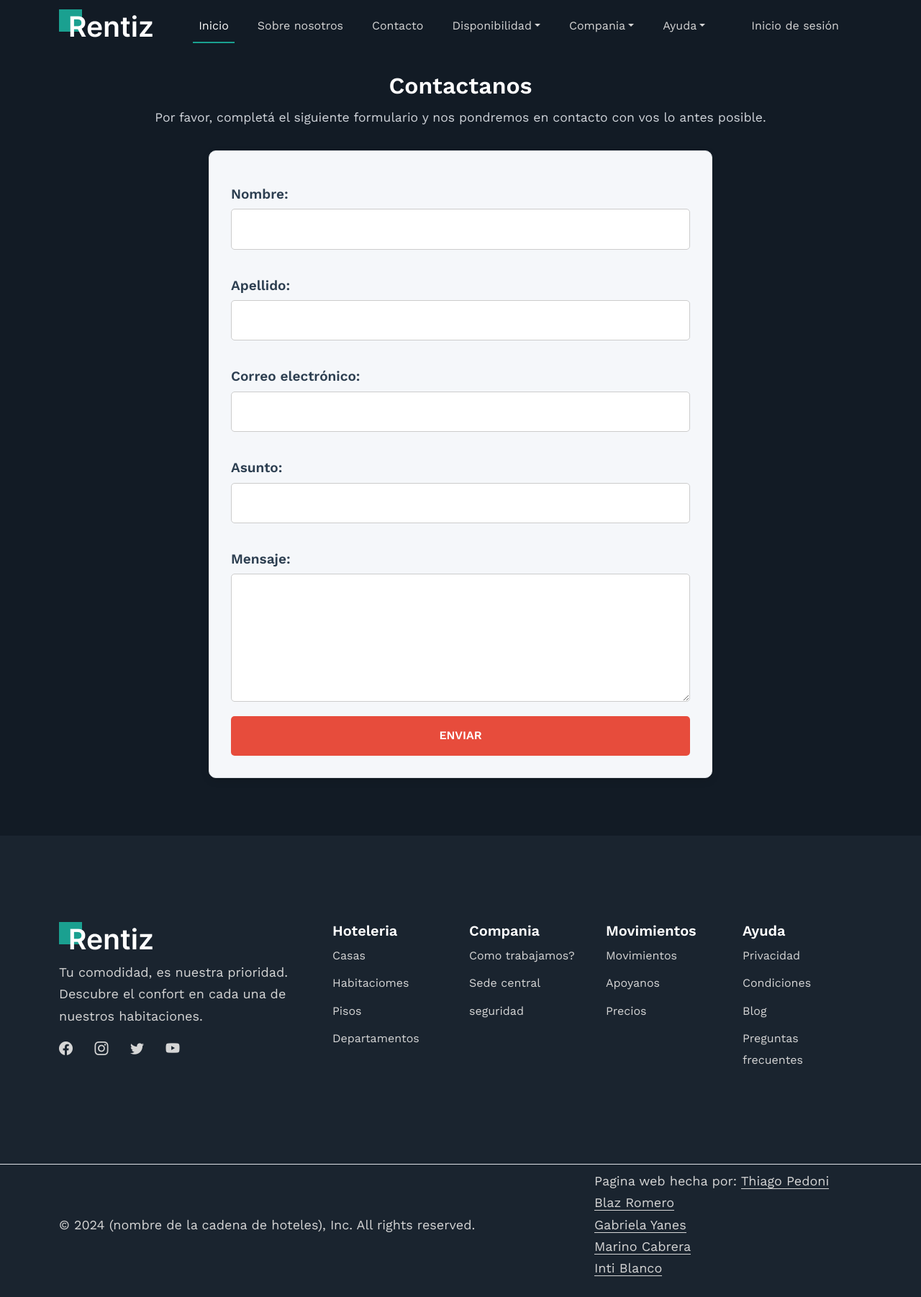
After one commit to TPIDS-19-wutang/TPIDS-19-wutang, a Flask app: page /contact in a window 1280 px wide. The commit adds this page. Shown: the whole page at 72% size. Run offline with Flask 3, Linux system fonts and the light colour scheme.

Commit message:
feat: crear template de pagina de contacto

```diff
--- a/Frontend/static/css/style.css
+++ b/Frontend/static/css/style.css
@@ -485,8 +485,80 @@ Contact page style start
   padding-bottom: 7em;
 }
 
+.body-content {
+  margin-top: 100px;
+  margin-bottom: 80px;
+}
 
+.contact-heading {
+  text-align: center;
+  color: #ffffff;
+  margin-bottom: 10px;
+  font-size: 2rem;
+}
 
+.contact-description {
+  text-align: center;
+  font-size: 1.1rem;
+  color: #d1d5db;
+  margin-bottom: 30px;
+}
+
+.contact-form {
+  max-width: 700px;
+  margin: 0 auto;
+  display: flex;
+  flex-direction: column;
+  background-color: #f5f7fa;
+  padding: 30px;
+  border-radius: 10px;
+  box-shadow: 0 4px 12px rgba(0, 0, 0, 0.1);
+  border: 1px solid #e0e4e8;
+}
+
+.contact-form-label {
+  margin-top: 15px;
+  font-weight: 600;
+  color: #2c3e50;
+}
+
+.contact-form-input, .contact-form-textarea {
+  width: 100%;
+  padding: 12px;
+  margin-top: 5px;
+  margin-bottom: 20px;
+  border: 1px solid #ccc;
+  border-radius: 5px;
+  outline: none;
+  transition: border-color 0.3s;
+}
+
+.contact-form-input:focus, .contact-form-textarea:focus {
+  border-color: #007bff;
+}
+
+.contact-submit-button {
+  background-color: #e74c3c;
+  color: #fff;
+  border: none;
+  padding: 12px;
+  cursor: pointer;
+  border-radius: 5px;
+  font-size: 1rem;
+  font-weight: 600;
+  text-transform: uppercase;
+  transition: background-color 0.3s, transform 0.2s;
+}
+
+.contact-submit-button:hover {
+  background-color: #c0392b;
+  transform: translateY(-2px);
+}
+
+.contact-submit-button:active {
+  background-color: #962d22;
+  transform: translateY(0);
+}
 
 /*--------------------------------------------------------------
 single-post page style start
--- a/Frontend/templates/base.html
+++ b/Frontend/templates/base.html
@@ -49,7 +49,7 @@
 
           <div class="container ">
 
-            <a class="navbar-brand" href="{{url_for('index.html')}}">
+            <a class="navbar-brand" href="{{url_for('index')}}">
               <img src="{{ url_for('static', filename='images/logo.png') }}" alt="image">
             </a>
 
@@ -68,13 +68,13 @@
               <div class="offcanvas-body">
                 <ul class="navbar-nav align-items-center justify-content-end align-items-center flex-grow-1 ">
                   <li class="nav-item">
-                    <a class="nav-link active me-md-4" href="{{url_for('index.html')}}">Inicio</a>
+                    <a class="nav-link active me-md-4" href="{{url_for('index')}}">Inicio</a>
                   </li>
                   <li class="nav-item">
-                    <a class="nav-link me-md-4" href="{{url_for('about.html')}}">Sobre nosotros</a>
+                    <a class="nav-link me-md-4" href="{{url_for('about')}}">Sobre nosotros</a>
                   </li>
                   <li class="nav-item">
-                    <a class="nav-link me-md-4" href="{{url_for('contact.html')}}">Contacto</a>
+                    <a class="nav-link me-md-4" href="{{url_for('contact')}}">Contacto</a>
                   </li>
                   <li class="nav-item dropdown ">
                     <a class="nav-link me-md-4 text-center dropdown-toggle" data-bs-toggle="dropdown" href="#" role="button"
@@ -202,6 +202,11 @@
 
         <!-- fin bloque header -->
     </header>
+
+    <main class="body-content">
+      {% block content %} {% endblock %}
+    </main>
+
     <section id="footer">
         <!-- bloque footer -->
 
--- /dev/null
+++ b/Frontend/templates/contact.html
@@ -0,0 +1,25 @@
+{% extends "base.html" %}
+
+{% block content %}
+<h2 class="contact-heading">Contactanos</h2>
+<p class="contact-description">Por favor, completá el siguiente formulario y nos pondremos en contacto con vos lo antes posible.</p>
+
+<form class="contact-form" action="/contact" method="post">
+    <label class="contact-form-label" for="nombre">Nombre:</label>
+    <input class="contact-form-input" type="text" id="nombre" name="nombre" required>
+
+    <label class="contact-form-label" for="apellido">Apellido:</label>
+    <input class="contact-form-input" type="text" id="apellido" name="apellido" required>
+
+    <label class="contact-form-label" for="email">Correo electrónico:</label>
+    <input class="contact-form-input" type="email" id="email" name="email" required>
+
+    <label class="contact-form-label" for="asunto">Asunto:</label>
+    <input class="contact-form-input" type="text" id="asunto" name="asunto" required>
+
+    <label class="contact-form-label" for="mensaje">Mensaje:</label>
+    <textarea class="contact-form-textarea" id="mensaje" name="mensaje" rows="5" required></textarea>
+
+    <button class="contact-submit-button" type="submit">Enviar</button>
+</form>
+{% endblock %}
```
